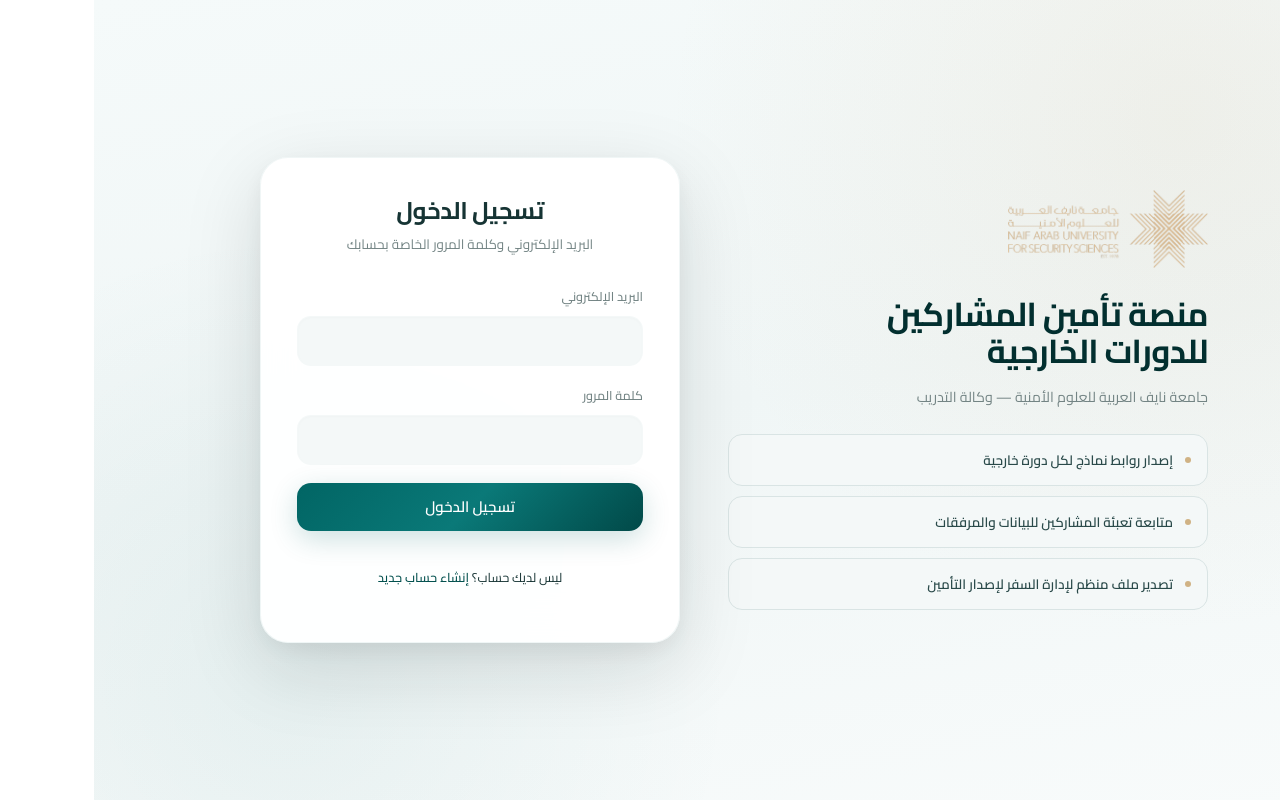
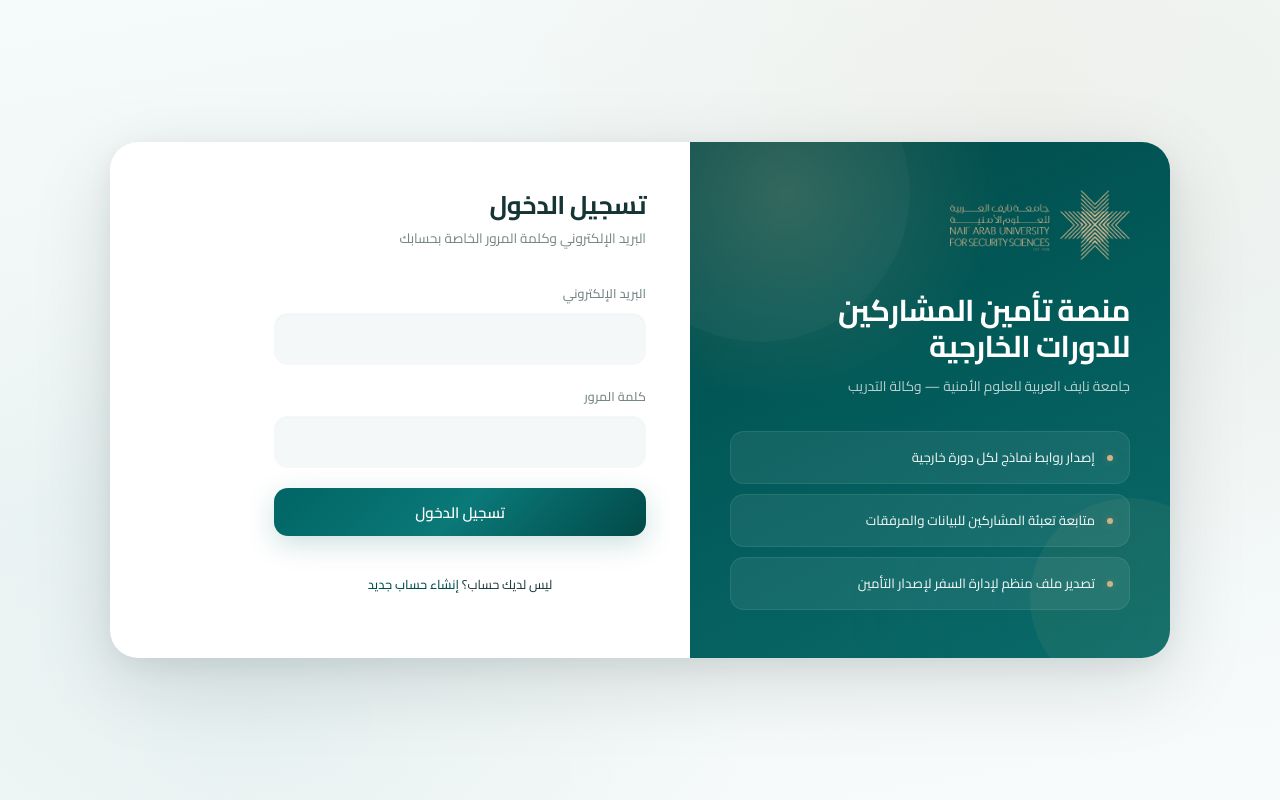
Before and after one commit to nauss-od/form, a Next.js app: page /login in a window 1280 px wide. Built offline with nearby package versions, Linux system fonts and the light colour scheme.

Commit message:
fix: restore teal gradient login panel, fix register page, remove transition:all, lighter font weights, design polish

```diff
--- a/app/globals.css
+++ b/app/globals.css
@@ -75,71 +75,113 @@
   display: flex;
   align-items: center;
   justify-content: center;
-  padding: 24px;
+  padding: 16px;
   background:
-    radial-gradient(circle at 85% 15%, rgba(208, 178, 132, 0.12) 0%, transparent 40%),
-    radial-gradient(circle at 15% 85%, rgba(1, 101, 100, 0.06) 0%, transparent 35%),
-    linear-gradient(170deg, #f5fafa 0%, #f0f6f6 50%, #f8fbfb 100%);
+    radial-gradient(circle at 80% 10%, rgba(208, 178, 132, 0.10) 0%, transparent 45%),
+    radial-gradient(circle at 20% 90%, rgba(1, 101, 100, 0.05) 0%, transparent 40%),
+    linear-gradient(170deg, #f5fafa 0%, #eef5f5 50%, #f8fbfb 100%);
 }
 
 .login-container {
   display: flex;
-  align-items: center;
-  justify-content: center;
-  gap: 48px;
-  width: min(1100px, 100%);
+  align-items: stretch;
+  gap: 0;
+  width: min(1060px, 100%);
+  border-radius: var(--radius-2xl);
+  overflow: hidden;
+  box-shadow: var(--shadow-xl);
+  background: #fff;
 }
 
 .login-brand {
   flex: 1;
   max-width: 480px;
-  display: none;
+  position: relative;
+  overflow: hidden;
+  padding: 48px 40px;
+  display: flex;
+  flex-direction: column;
+  background:
+    radial-gradient(circle at 20% 10%, rgba(208, 178, 132, 0.20) 0%, transparent 35%),
+    radial-gradient(circle at 80% 90%, rgba(1, 101, 100, 0.08) 0%, transparent 40%),
+    linear-gradient(155deg, #034a49 0%, #015857 40%, #0a6b6a 100%);
+  color: #fff;
+}
+
+.login-brand::before {
+  content: '';
+  position: absolute;
+  width: 300px;
+  height: 300px;
+  top: -100px;
+  left: -80px;
+  border-radius: 50%;
+  background: rgba(255, 255, 255, 0.03);
+}
+
+.login-brand::after {
+  content: '';
+  position: absolute;
+  width: 200px;
+  height: 200px;
+  right: -60px;
+  bottom: -40px;
+  border-radius: 50%;
+  background: rgba(208, 178, 132, 0.07);
 }
 
 .login-brand img {
-  width: 200px;
-  margin-bottom: 28px;
+  width: 180px;
+  margin-bottom: 32px;
+  position: relative;
+  z-index: 1;
 }
 
 .login-brand h1 {
-  margin: 0 0 12px;
-  font-size: 2.2rem;
-  line-height: 1.15;
+  margin: 0 0 10px;
+  font-size: 2rem;
+  line-height: 1.2;
   font-weight: 700;
   letter-spacing: -0.02em;
-  color: var(--nauss-green-deep);
+  color: #fff;
+  position: relative;
+  z-index: 1;
 }
 
 .login-brand p {
-  margin: 0;
-  color: var(--nauss-muted);
-  line-height: 1.9;
-  font-size: 0.95rem;
+  margin: 0 0 auto;
+  color: rgba(255, 255, 255, 0.72);
+  line-height: 1.8;
+  font-size: 0.92rem;
+  position: relative;
+  z-index: 1;
 }
 
 .login-features {
   display: grid;
   gap: 10px;
-  margin-top: 24px;
+  margin-top: 32px;
+  position: relative;
+  z-index: 1;
 }
 
 .login-feature {
   display: flex;
   align-items: center;
   gap: 12px;
-  padding: 12px 16px;
+  padding: 13px 16px;
   border-radius: var(--radius-md);
-  background: var(--nauss-soft);
-  border: 1px solid var(--nauss-line);
-  color: var(--nauss-ink-light);
-  font-size: 0.9rem;
-  font-weight: 600;
-  transition: var(--transition-fast);
+  background: rgba(255, 255, 255, 0.07);
+  border: 1px solid rgba(255, 255, 255, 0.08);
+  color: rgba(255, 255, 255, 0.90);
+  font-size: 0.88rem;
+  font-weight: 500;
+  transition: transform var(--transition-fast), background var(--transition-fast), border-color var(--transition-fast);
 }
 
 .login-feature:hover {
-  background: #fff;
-  border-color: var(--nauss-line-strong);
+  background: rgba(255, 255, 255, 0.11);
+  border-color: rgba(255, 255, 255, 0.14);
   transform: translateX(-4px);
 }
 
@@ -149,38 +191,26 @@
   height: 6px;
   border-radius: 50%;
   background: var(--nauss-gold);
+  box-shadow: 0 0 8px rgba(208, 178, 132, 0.35);
   flex: 0 0 auto;
 }
 
 .login-card {
-  width: min(420px, 100%);
-  padding: 40px 36px;
-  border-radius: var(--radius-2xl);
-  background: rgba(255, 255, 255, 0.95);
-  border: 1px solid rgba(1, 101, 100, 0.06);
-  box-shadow: var(--shadow-xl);
-  backdrop-filter: blur(20px);
-}
-
-.login-brand-mini {
-  display: flex;
+  flex: 1;
+  max-width: 460px;
+  padding: 48px 44px;
+  display: flex;
+  flex-direction: column;
   justify-content: center;
-  margin-bottom: 24px;
-}
-
-.login-brand-mini img {
-  width: 170px;
-  opacity: 0.9;
 }
 
 .login-heading {
-  text-align: center;
-  margin-bottom: 28px;
+  margin-bottom: 32px;
 }
 
 .login-heading h2 {
-  margin: 0 0 6px;
-  font-size: 1.6rem;
+  margin: 0 0 8px;
+  font-size: 1.7rem;
   line-height: 1.1;
   font-weight: 700;
   letter-spacing: -0.02em;
@@ -191,22 +221,24 @@
   margin: 0;
   color: var(--nauss-muted);
   font-size: 0.9rem;
+  line-height: 1.7;
 }
 
 .login-form {
   display: grid;
-  gap: 18px;
+  gap: 20px;
 }
 
 .login-form .field { gap: 8px; }
-.login-form .field label { font-size: 0.84rem; color: var(--nauss-muted); font-weight: 500; }
+.login-form .field label { font-size: 0.84rem; color: var(--nauss-muted); font-weight: 500; letter-spacing: 0.01em; }
 
 .login-form .field input {
-  min-height: 50px;
+  min-height: 52px;
   border-radius: var(--radius-md);
   background: var(--nauss-soft);
   border: 1px solid transparent;
-  transition: var(--transition-fast);
+  padding: 0 16px;
+  transition: background var(--transition-fast), border-color var(--transition-fast), box-shadow var(--transition-fast);
 }
 
 .login-form .field input:focus {
@@ -216,13 +248,13 @@
 }
 
 .login-error {
-  min-height: 46px;
+  min-height: 48px;
   padding: 12px 16px;
   border-radius: var(--radius-md);
   border: 1px solid rgba(191, 61, 48, 0.12);
   background: var(--danger-soft);
   color: var(--danger);
-  font-weight: 700;
+  font-weight: 600;
   font-size: 0.85rem;
   display: flex;
   align-items: center;
@@ -246,11 +278,28 @@
   border-radius: 999px;
   background: rgba(1, 101, 100, 0.06);
   color: var(--nauss-green);
-  font-weight: 600;
-}
-
-@media (min-width: 900px) {
-  .login-brand { display: block; }
+  font-weight: 500;
+}
+
+@media (max-width: 820px) {
+  .login-container {
+    flex-direction: column;
+    border-radius: var(--radius-xl);
+  }
+  .login-brand {
+    max-width: 100%;
+    padding: 36px 28px;
+    border-radius: 0;
+    text-align: center;
+    align-items: center;
+  }
+  .login-brand img { width: 150px; }
+  .login-brand h1 { font-size: 1.6rem; }
+  .login-card {
+    max-width: 100%;
+    padding: 32px 24px;
+  }
+  .login-screen { padding: 0; }
 }
 
 /* ────────────── Forms ────────────── */
@@ -502,7 +551,7 @@
   color: rgba(255, 255, 255, 0.68);
   font-weight: 400;
   font-size: 0.92rem;
-  transition: all var(--transition-fast);
+  transition: transform var(--transition-fast), background var(--transition-fast), color var(--transition-fast);
   position: relative;
 }
 
@@ -803,7 +852,7 @@
   background: #fff;
   border: 1px solid var(--nauss-line);
   box-shadow: var(--shadow-xs);
-  transition: all var(--transition-base);
+  transition: transform var(--transition-base), box-shadow var(--transition-base), border-color var(--transition-base);
 }
 
 .kpi-card:hover {
@@ -1062,7 +1111,7 @@
   background: #fff;
   border: 1px solid var(--nauss-line);
   box-shadow: var(--shadow-xs);
-  transition: all var(--transition-base);
+  transition: transform var(--transition-base), box-shadow var(--transition-base), border-color var(--transition-base);
   display: grid;
   gap: 2px;
 }
@@ -1483,7 +1532,7 @@
   background: #fff;
   box-shadow: var(--shadow-xs);
   padding: 20px;
-  transition: all var(--transition-base);
+  transition: transform var(--transition-base), box-shadow var(--transition-base), border-color var(--transition-base);
   display: grid;
   gap: 12px;
 }
@@ -1577,7 +1626,7 @@
     linear-gradient(135deg, var(--nauss-green), var(--nauss-green-dark));
   color: #fff;
   box-shadow: var(--shadow-md);
-  transition: all var(--transition-base);
+  transition: transform var(--transition-base), box-shadow var(--transition-base);
   cursor: pointer;
 }
 
```
Also changed, not shown: app/register/page.tsx (+11 -17 lines).
